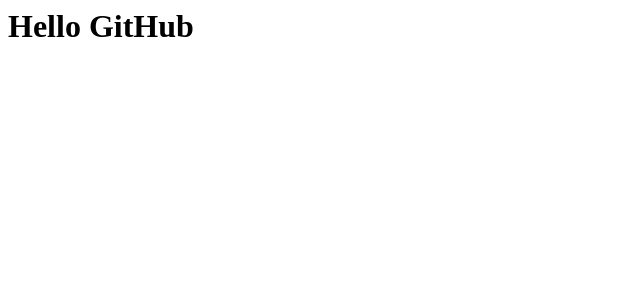
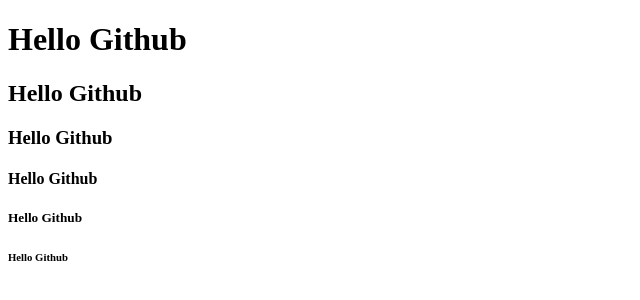
Before and after one commit to yerimbae/first, a plain HTML site: page index.html in a window 1280 px wide. Shown: the whole page, without its empty margins (0-640 px from the left). Drawn offline with Linux system fonts and the light colour scheme.

Commit message:
index.html 수정

```diff
--- a/index.html
+++ b/index.html
@@ -1 +1,16 @@
-<h1>Hello GitHub</h1>
+<!DOCTYPE html>
+<html lang="en">
+<head>
+    <meta charset="UTF-8">
+    <meta name="viewport" content="width=device-width, initial-scale=1.0">
+    <title>Document</title>
+</head>
+<body>
+    <h1>Hello Github</h1>
+    <h2>Hello Github</h2>
+    <h3>Hello Github</h3>
+    <h4>Hello Github</h4>
+    <h5>Hello Github</h5>
+    <h6>Hello Github</h6>
+</body>
+</html>
```
